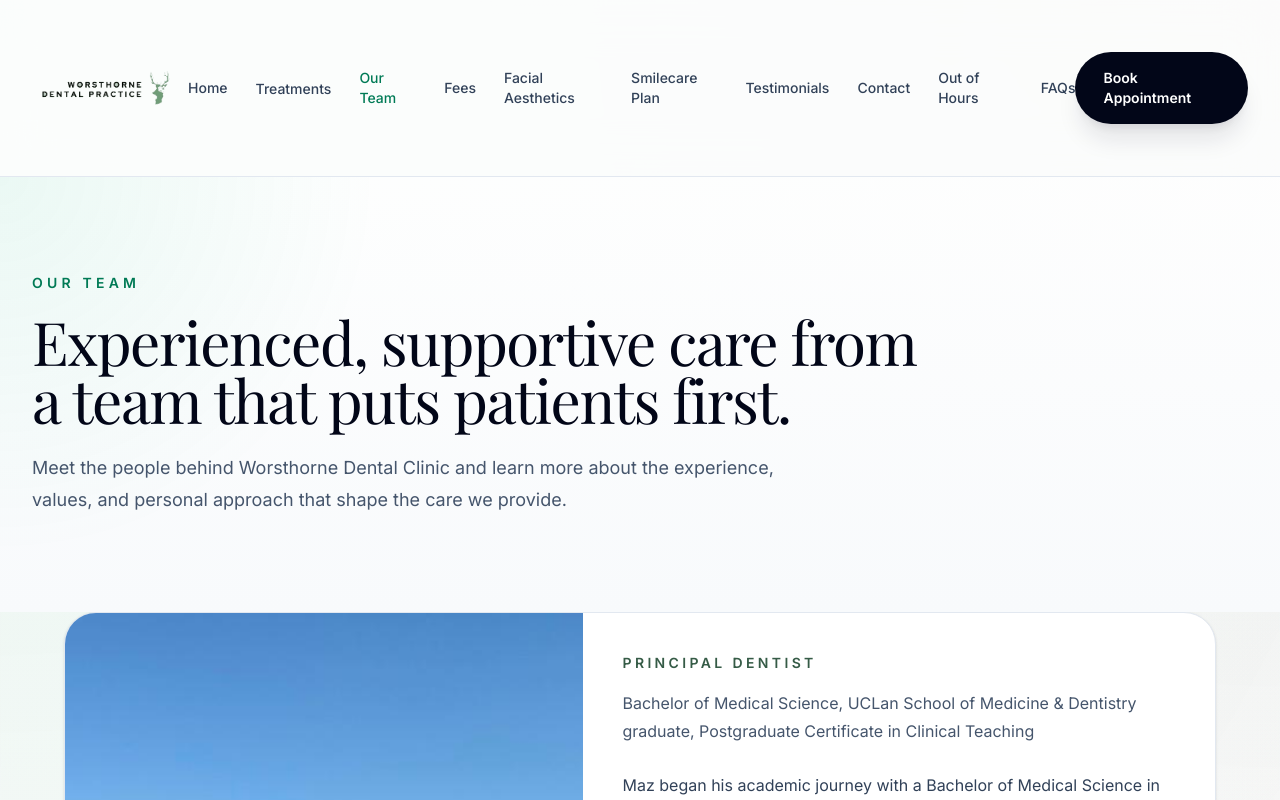
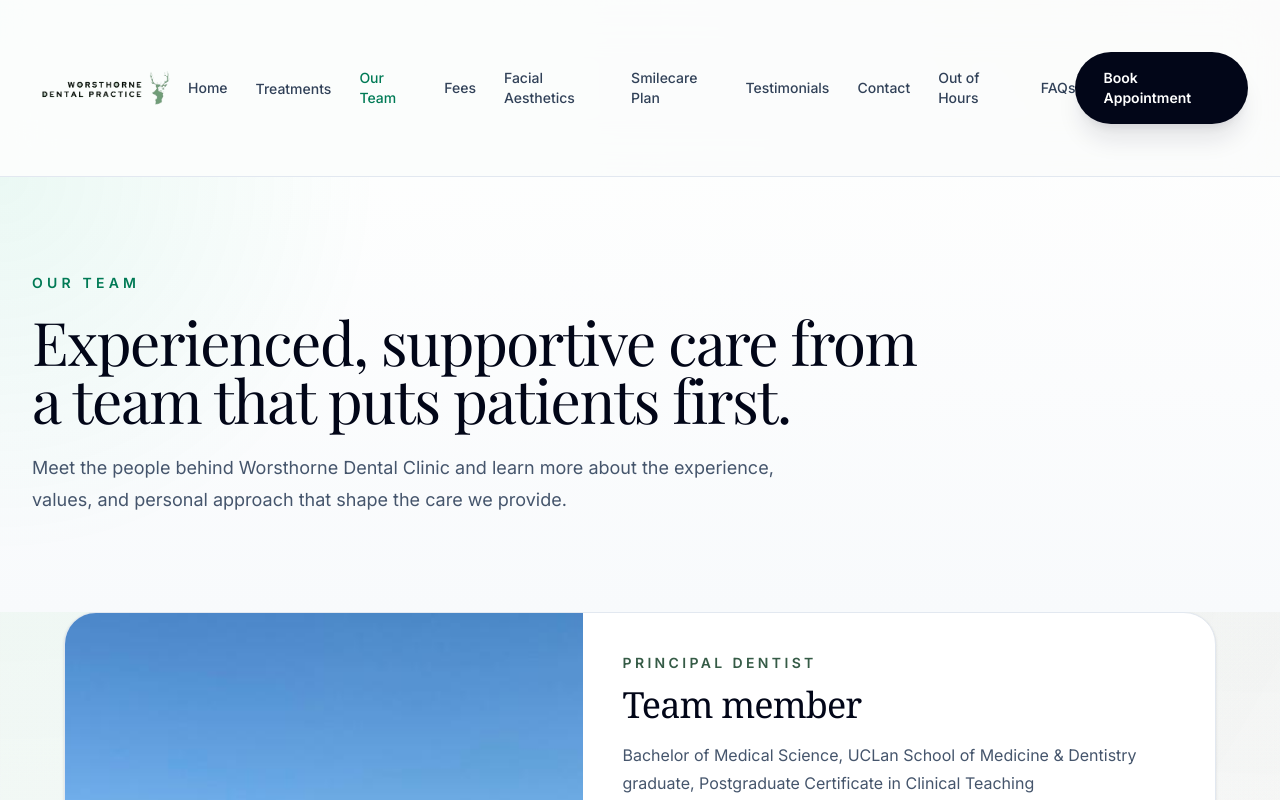
Before and after one commit to worsthorne/dental, a Next.js app: page /our-team in a window 1280 px wide. Shown: the top 800 px of the page. Built offline with nearby package versions, Linux system fonts and the light colour scheme; a web font is replaced by a local one.

Commit message:
Update navigation, treatment pages, icons, footer, and out-of-hours page

```diff
--- a/app/our-team/page.tsx
+++ b/app/our-team/page.tsx
@@ -33,11 +33,13 @@ export default function OurTeamPage() {
                   {member.image ? (
                     <Image
                       src={member.image}
-      alt={member.name}
+                      alt={member.name || "Team member"}
                       fill
                       sizes="(max-width: 1024px) 100vw, 40vw"
                       className={`${
-        index === 1 ? "object-cover object-top" : "object-cover object-center"
+                        index === 1
+                          ? "object-cover object-top"
+                          : "object-cover object-center"
                       }`}
                     />
                   ) : (
@@ -49,19 +51,19 @@ export default function OurTeamPage() {
 
                 <div className="p-6 sm:p-8 lg:p-10">
                   <p className="text-sm font-semibold uppercase tracking-[0.24em] text-[#355b46]">
-                    {member.role}
+                    {member.role || "Team member"}
                   </p>
 
                   <h2 className="mt-3 font-serif text-3xl tracking-tight text-slate-950 sm:text-4xl">
-                    {member.name}
+                    {member.name || "Team member"}
                   </h2>
 
                   <p className="mt-4 text-sm leading-7 text-slate-600 sm:text-base">
-                    {member.qualifications}
+                    {member.qualifications || ""}
                   </p>
 
                   <div className="mt-6 space-y-5 text-base leading-8 text-slate-700">
-                    {member.fullBio.map((paragraph) => (
+                    {(member.fullBio || []).map((paragraph) => (
                       <p key={paragraph}>{paragraph}</p>
                     ))}
                   </div>
```
Lines whose indentation alone changed are shown as unchanged.
